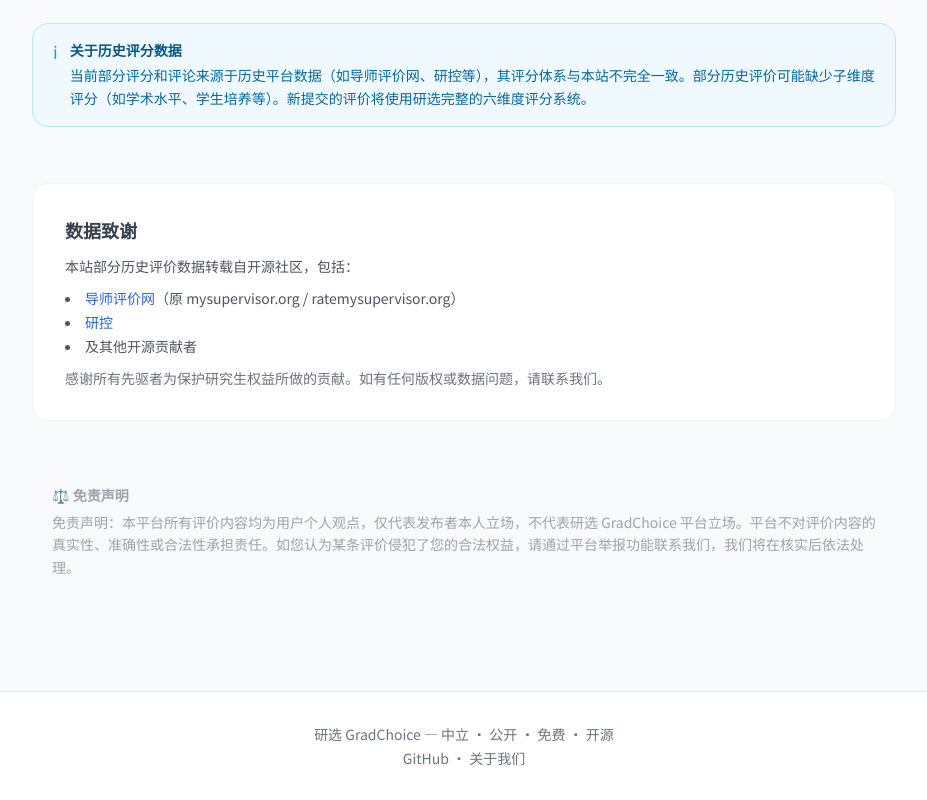
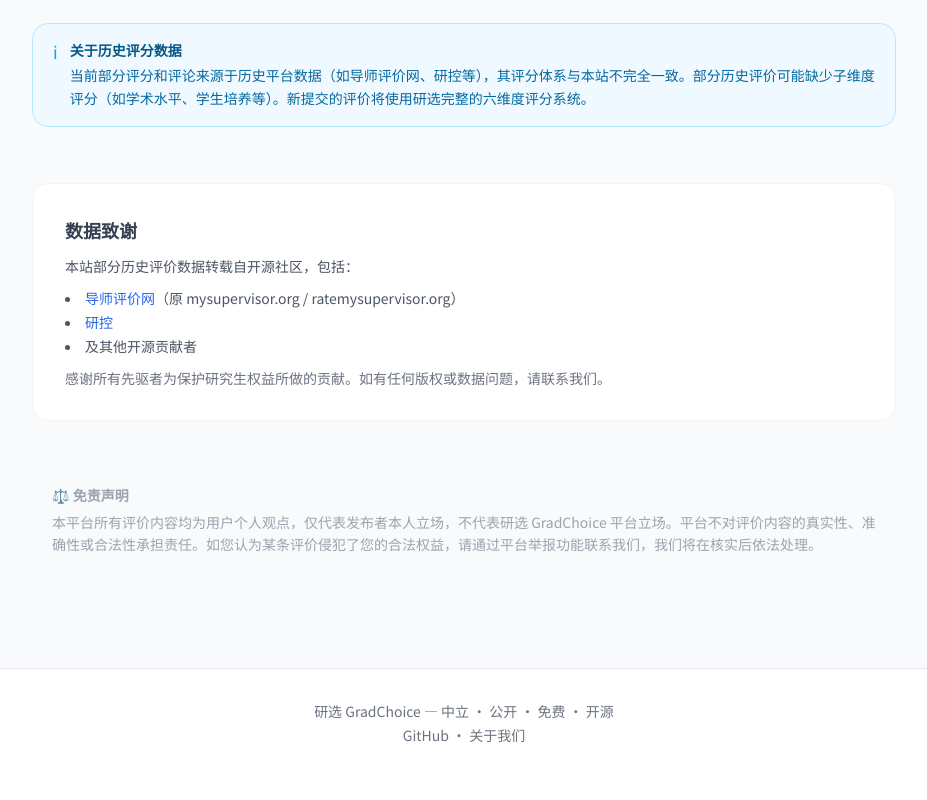
Before and after one commit to linkbag/GradChoice, a React (Vite) app in the folder frontend/: page / in a window 1280 px wide. Shown: the part 1114-1914 px from the top of the page, without its empty margins (176-1103 px from the left). After the commit the page ends 1891 px from the top, so only its background shows below. Built offline with nearby package versions, Linux system fonts and the light colour scheme; no server answers.

Commit message:
fix: remove duplicate 免责声明 prefix from disclaimer text

```diff
--- a/frontend/src/pages/HomePage.tsx
+++ b/frontend/src/pages/HomePage.tsx
@@ -133,7 +133,7 @@ export default function HomePage() {
         <div className="px-5 py-4">
           <p className="text-sm font-semibold text-gray-400 mb-1.5">⚖️ 免责声明</p>
           <p className="text-sm text-gray-400 leading-relaxed">
-            免责声明：本平台所有评价内容均为用户个人观点，仅代表发布者本人立场，不代表研选 GradChoice 平台立场。平台不对评价内容的真实性、准确性或合法性承担责任。如您认为某条评价侵犯了您的合法权益，请通过平台举报功能联系我们，我们将在核实后依法处理。
+            本平台所有评价内容均为用户个人观点，仅代表发布者本人立场，不代表研选 GradChoice 平台立场。平台不对评价内容的真实性、准确性或合法性承担责任。如您认为某条评价侵犯了您的合法权益，请通过平台举报功能联系我们，我们将在核实后依法处理。
           </p>
         </div>
       </section>
```
